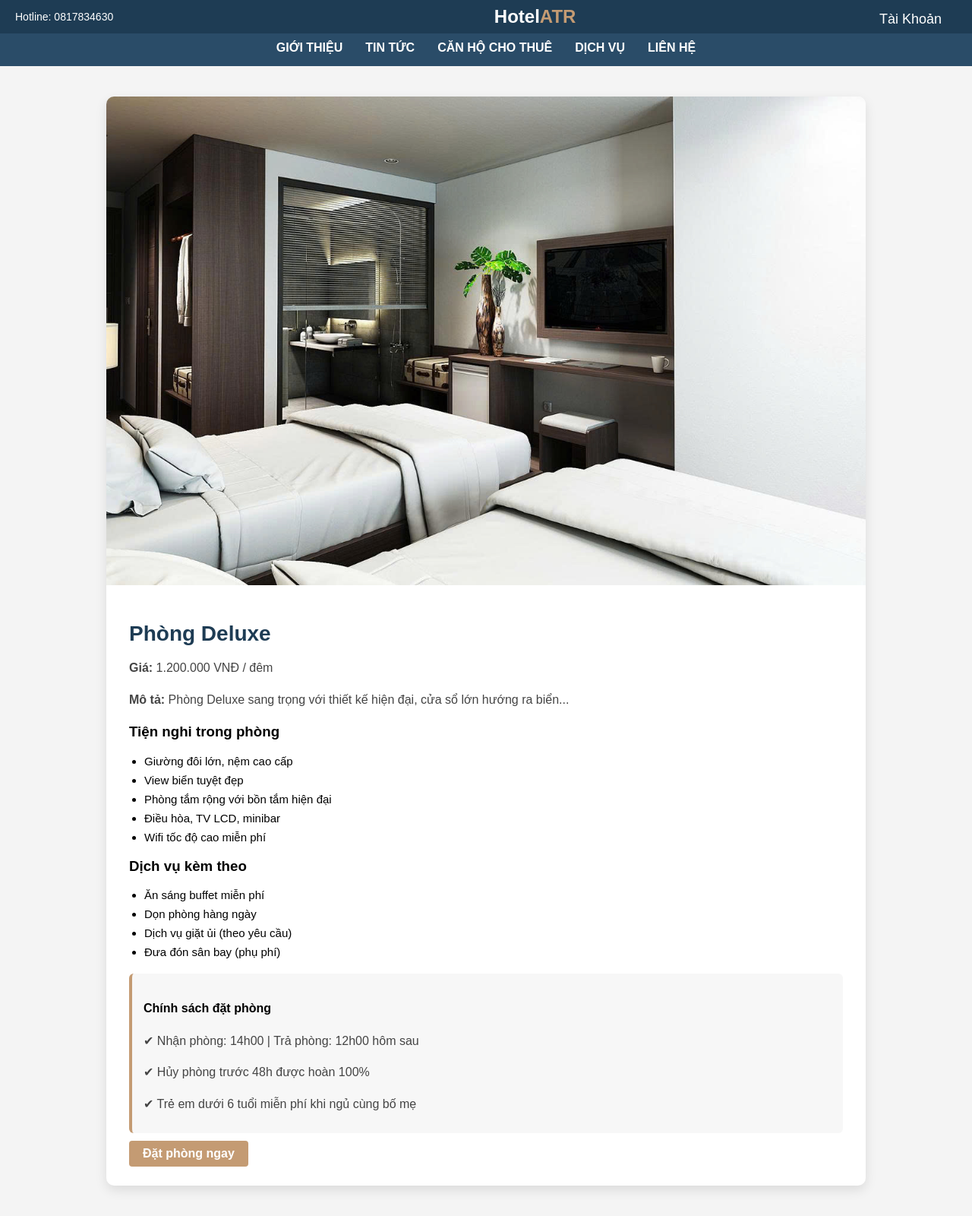
After one commit to HuaHuuHa2k4/Khach_San, a PHP site: page /deluxe.php in a window 1280 px wide. The commit adds this page. Shown: the whole page at 76% size. Run offline with PHP 8.4, Linux system fonts and the light colour scheme.

Commit message:
Update giao diện phòng chi tiết + chỉnh CSS layout

```diff
--- a/public/css/style.css
+++ b/public/css/style.css
@@ -266,3 +274,201 @@ a:hover {
   margin: auto;
   width: 50%;
 }
+
+/* Phần nội dung chung cho các trang con */
+.content {
+  max-width: 1000px;
+  margin: 40px auto;
+  padding: 20px 30px;
+  background: #fff;
+  border-radius: 10px;
+  box-shadow: 0 4px 12px rgba(0,0,0,0.1);
+  line-height: 1.6;
+}
+
+.content h2 {
+  text-align: center;
+  font-size: 28px;
+  margin-bottom: 20px;
+  color: #1e3c54;
+  border-bottom: 2px solid #c49b73;
+  display: inline-block;
+  padding-bottom: 6px;
+}
+
+.content p {
+  font-size: 16px;
+  margin-bottom: 15px;
+  color: #444;
+}
+
+/* Cho trang tin tức */
+.content article {
+  margin-bottom: 25px;
+  padding: 15px 20px;
+  border-left: 5px solid #c49b73;
+  background: #fafafa;
+  border-radius: 6px;
+  transition: transform 0.2s ease, box-shadow 0.2s ease;
+}
+
+.content article h3 {
+  margin-top: 0;
+  font-size: 20px;
+  color: #1e3c54;
+}
+
+.content article p {
+  margin: 8px 0 0;
+  color: #555;
+  font-size: 15px;
+}
+
+.content article:hover {
+  transform: translateY(-3px);
+  box-shadow: 0 4px 10px rgba(0,0,0,0.08);
+  background: #fff;
+}
+
+/* Responsive cho mobile */
+@media (max-width: 768px) {
+  .content {
+    margin: 20px;
+    padding: 15px;
+  }
+
+  .content h2 {
+    font-size: 22px;
+  }
+
+  .content article h3 {
+    font-size: 18px;
+  }
+}
+
+/* Dịch vụ */
+.services {
+  display: grid;
+  grid-template-columns: repeat(auto-fit, minmax(220px, 1fr));
+  gap: 20px;
+}
+
+.service-card {
+  background: #fafafa;
+  padding: 20px;
+  border-radius: 8px;
+  border-left: 5px solid #c49b73;
+  box-shadow: 0 2px 8px rgba(0,0,0,0.05);
+  transition: transform 0.2s ease, box-shadow 0.2s ease;
+}
+
+.service-card h3 {
+  margin-top: 0;
+  color: #1e3c54;
+}
+
+.service-card:hover {
+  transform: translateY(-4px);
+  box-shadow: 0 4px 12px rgba(0,0,0,0.1);
+  background: #fff;
+}
+
+/* Liên hệ */
+.social-links {
+  margin-top: 15px;
+}
+
+.social-links a {
+  display: inline-block;
+  margin-right: 15px;
+  font-size: 16px;
+  font-weight: bold;
+  color: #1e3c54;
+  text-decoration: none;
+  transition: color 0.3s;
+}
+
+.social-links a:hover {
+  color: #c49b73;
+}
+.main-nav a {
+  color: white;
+  text-decoration: none;
+  margin: 0 15px;
+  font-weight: bold;
+  position: relative;
+  padding-bottom: 5px;
+}
+
+.main-nav a.active {
+  border-bottom: 3px solid #c49b73;
+}
+
+.main-nav a:hover {
+  border-bottom: 3px solid #fff;
+}
+.btn-book {
+  display: inline-block;
+  margin-top: 10px;
+  background-color: #c49b73;
+  color: white;
+  padding: 8px 18px;
+  border-radius: 4px;
+  font-weight: bold;
+  text-decoration: none;
+  transition: background-color 0.3s;
+}
+
+.btn-book:hover {
+  background-color: #a57f59;
+}
+
+.room-detail {
+  max-width: 1000px;
+  margin: 40px auto;
+  background: #fff;
+  border-radius: 10px;
+  box-shadow: 0 6px 15px rgba(0,0,0,0.1);
+  overflow: hidden;
+}
+
+.room-detail img {
+  width: 100%;
+  height: auto;
+  display: block;
+}
+
+.room-detail-content {
+  padding: 25px 30px;
+}
+
+.room-detail-content h2 {
+  font-size: 28px;
+  margin-bottom: 15px;
+  color: #1e3c54;
+}
+
+.room-detail-content p {
+  font-size: 16px;
+  color: #444;
+  line-height: 1.6;
+  margin-bottom: 10px;
+}
+
+.room-detail-content ul {
+  margin: 15px 0;
+  padding-left: 20px;
+}
+
+.room-detail-content ul li {
+  margin-bottom: 8px;
+  font-size: 15px;
+}
+
+.policy {
+  margin-top: 20px;
+  padding: 15px;
+  background: #f7f7f7;
+  border-left: 4px solid #c49b73;
+  border-radius: 6px;
+}
--- a/public/dashboard.php
+++ b/public/dashboard.php
@@ -14,7 +14,7 @@ if (isset($_SESSION['success'])) {
 <head>
   <meta charset="UTF-8" />
   <title>Đăng nhập</title>
-  <link rel="stylesheet" href="css/style.css" />
+  <link rel="stylesheet" href="css/style.css?v=<?php echo time(); ?>">
 </head>
   <style>
     input[type="text"], input[type="email"], input[type="password"], input[type="phone"] {
--- /dev/null
+++ b/public/deluxe.php
@@ -0,0 +1,76 @@
+<?php
+session_start();
+$loggedIn = isset($_SESSION['user_id']);
+$username = $loggedIn ? htmlspecialchars($_SESSION['username']) : '';
+?>
+<!DOCTYPE html>
+<html lang="vi">
+<head>
+  <meta charset="UTF-8">
+  <title>Phòng Deluxe - HotelATR</title>
+  <link rel="stylesheet" href="css/style.css?v=<?php echo time(); ?>">
+</head>
+<body>
+  <header>
+    <div class="topbar">
+      <div class="contact">Hotline: <a href="tel:0817834630">0817834630</a></div>
+      <div class="logo">Hotel<span>ATR</span></div>
+      <div class="language-login">
+        <div class="account-icon">
+          <?php if ($loggedIn): ?>
+            <span>👤 <?php echo $username; ?> | <a href="logout.php">Đăng xuất</a></span>
+          <?php else: ?>
+            <a href="register.php">Tài Khoản</a>
+          <?php endif; ?>
+        </div>
+      </div>
+    </div>
+    <nav class="main-nav">
+      <a href="gioithieu.php">GIỚI THIỆU</a>
+      <a href="tintuc.php">TIN TỨC</a>
+      <a href="index.php">CĂN HỘ CHO THUÊ</a>
+      <a href="dichvu.php">DỊCH VỤ</a>
+      <a href="lienhe.php">LIÊN HỆ</a>
+    </nav>
+  </header>
+
+    <section class="room-detail">
+    <div class="room-detail-flex">
+        <div class="room-detail-image">
+        <img src="../public/img/Anh_1.jpg" alt="Phòng Deluxe">
+        </div>
+        <div class="room-detail-content">
+        <h2>Phòng Deluxe</h2>
+        <p><strong>Giá:</strong> 1.200.000 VNĐ / đêm</p>
+        <p><strong>Mô tả:</strong> Phòng Deluxe sang trọng với thiết kế hiện đại, cửa sổ lớn hướng ra biển...</p>
+
+        <h3>Tiện nghi trong phòng</h3>
+        <ul>
+            <li>Giường đôi lớn, nệm cao cấp</li>
+            <li>View biển tuyệt đẹp</li>
+            <li>Phòng tắm rộng với bồn tắm hiện đại</li>
+            <li>Điều hòa, TV LCD, minibar</li>
+            <li>Wifi tốc độ cao miễn phí</li>
+        </ul>
+
+        <h3>Dịch vụ kèm theo</h3>
+        <ul>
+            <li>Ăn sáng buffet miễn phí</li>
+            <li>Dọn phòng hàng ngày</li>
+            <li>Dịch vụ giặt ủi (theo yêu cầu)</li>
+            <li>Đưa đón sân bay (phụ phí)</li>
+        </ul>
+
+        <div class="policy">
+            <h4>Chính sách đặt phòng</h4>
+            <p>✔ Nhận phòng: 14h00 | Trả phòng: 12h00 hôm sau</p>
+            <p>✔ Hủy phòng trước 48h được hoàn 100%</p>
+            <p>✔ Trẻ em dưới 6 tuổi miễn phí khi ngủ cùng bố mẹ</p>
+        </div>
+
+        <a href="datphong.php?room=deluxe1" class="btn-book">Đặt phòng ngay</a>
+        </div>
+    </div>
+    </section>
+</body>
+</html>
--- a/public/register.php
+++ b/public/register.php
@@ -15,7 +15,7 @@
   <head>
     <meta charset="UTF-8" />
     <title>Đăng ký tài khoản</title>
-    <link rel="stylesheet" href="css/style.css">
+  <link rel="stylesheet" href="css/style.css?v=<?php echo time(); ?>">
   </head>
   <style>
     input[type="text"], input[type="email"], input[type="password"], input[type="phone"] {
```
Also changed, not shown: other parts of public/css/style.css (+22 -14 lines), config.php (+8 -5 lines), public/dichvu.php (added, +59 -0 lines), public/gioithieu.php (added, +64 -0 lines), public/index.php (+35 -27 lines), public/lienhe.php (added, +50 -0 lines), public/tintuc.php (added, +55 -0 lines), render.yaml (deleted, +0 -19 lines).
